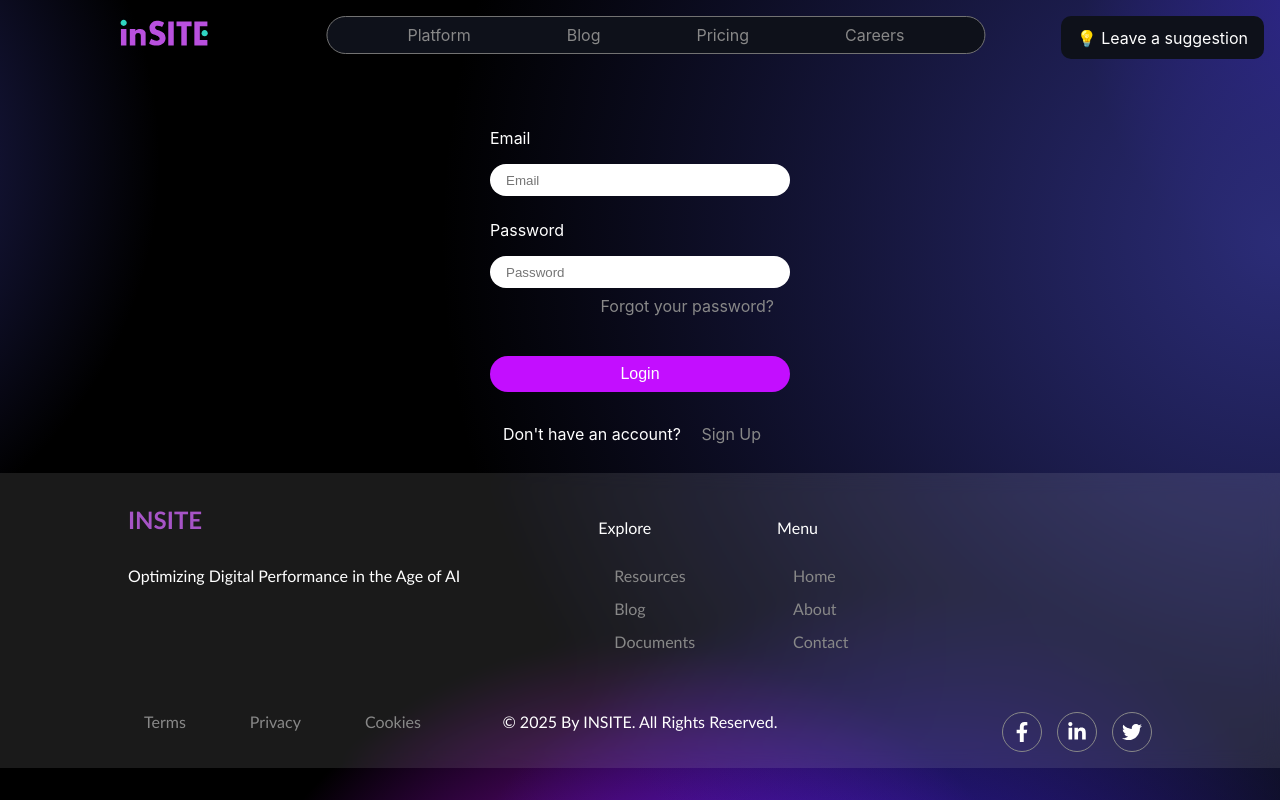
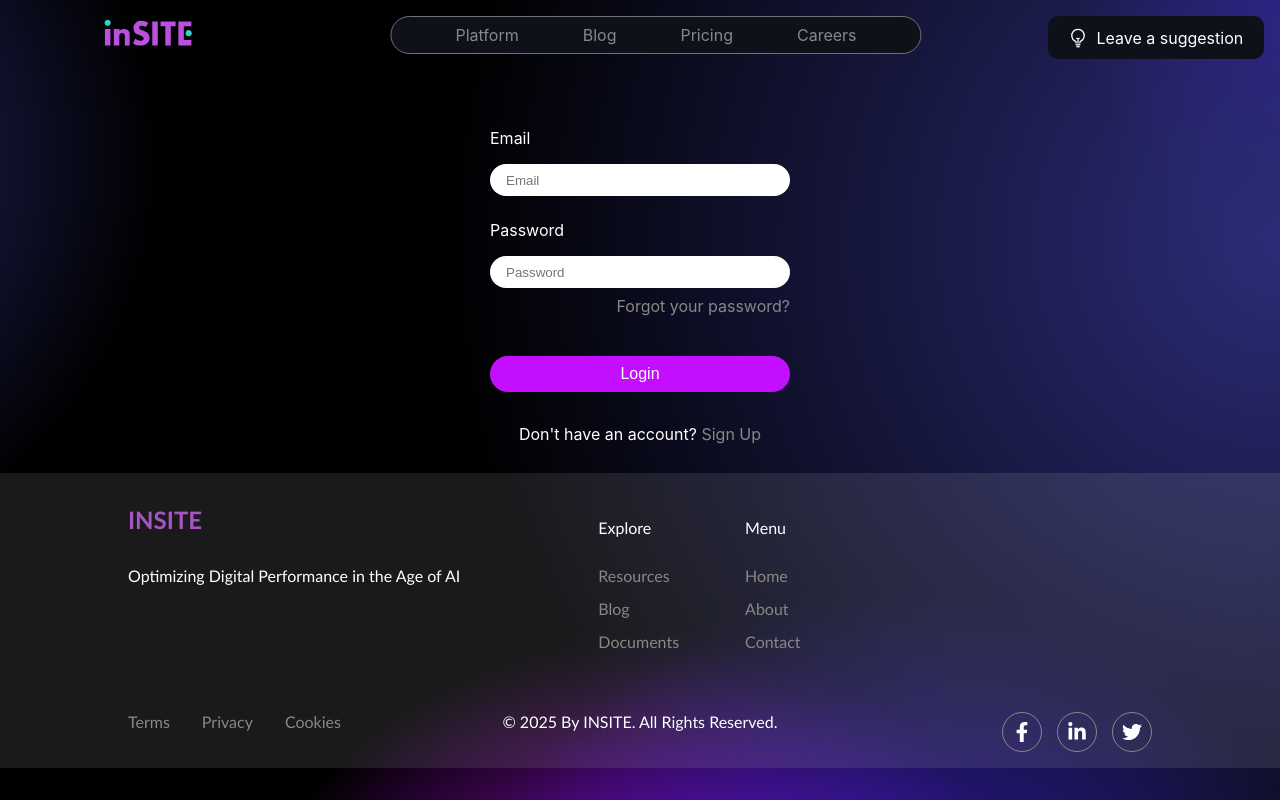
Before and after one commit to StamLord/inSite, a React (Create React App) app in the folder frontend/: page /account in a window 1280 px wide. Built offline with nearby package versions, Linux system fonts and the light colour scheme; no server answers.

Commit message:
Suggetion icon + style fixes

```diff
--- a/frontend/src/components/Navbar.jsx
+++ b/frontend/src/components/Navbar.jsx
@@ -10,10 +10,10 @@ const Navbar = () => {
             <Link to="/"><InsiteLogo/></Link>
         </div>
         <div className={styles.nav_center}>
-            <a href="#">Platform</a>
-            <a href="#">Blog</a>
-            <a href="#">Pricing</a>
-            <a href="#">Careers</a>
+            <a className={styles.nav_link} href="#">Platform</a>
+            <a className={styles.nav_link} href="#">Blog</a>
+            <a className={styles.nav_link} href="#">Pricing</a>
+            <a className={styles.nav_link} href="#">Careers</a>
         </div>
         <UserInfo />
     </nav>
--- a/frontend/src/components/Navbar.module.css
+++ b/frontend/src/components/Navbar.module.css
@@ -1,5 +1,3 @@
-@import '../styles/variables.css';
-
 .navbar {
     display: flex;
     justify-content: space-between;
@@ -11,13 +9,13 @@
     z-index: 10;
 }
 
-a {
-    color: white;
+.nav_link {
+    color: var(--color-muted);
     text-decoration: none;
     transition: color 0.3s ease;
 }
 
-a:hover {
+.nav_link:hover {
   color: var(--color-accent);
 }
 
--- a/frontend/src/components/UserInfo.jsx
+++ b/frontend/src/components/UserInfo.jsx
@@ -11,9 +11,19 @@ export default function UserInfo() {
         <div className={styles.loginContainer}>
             {disableUser?
                     <a
-                        className={styles.loginButton}
+                        className={styles.suggestionButton}
                         href="https://docs.google.com/forms/d/e/1FAIpQLSfxWxiMF8ZM_Ymg0jF2H-HsMwJk525zDgf2v2t6ght80asBog/viewform">
-                        💡 Leave a suggestion
+                        <svg
+                            width="20"
+                            xmlns="http://www.w3.org/2000/svg"
+                            fill="none"
+                            viewBox="0 0 24 24"
+                            stroke-width="1.5"
+                            stroke="currentColor"
+                            class="size-6">
+                            <path stroke-linecap="round" stroke-linejoin="round" d="M12 18v-5.25m0 0a6.01 6.01 0 0 0 1.5-.189m-1.5.189a6.01 6.01 0 0 1-1.5-.189m3.75 7.478a12.06 12.06 0 0 1-4.5 0m3.75 2.383a14.406 14.406 0 0 1-3 0M14.25 18v-.192c0-.983.658-1.823 1.508-2.316a7.5 7.5 0 1 0-7.517 0c.85.493 1.509 1.333 1.509 2.316V18" />
+                        </svg>
+                        Leave a suggestion
                     </a>
                 :
                 user?
--- a/frontend/src/components/UserInfo.module.css
+++ b/frontend/src/components/UserInfo.module.css
@@ -5,7 +5,7 @@
     background: none;
 }
 
-.loginContainer button, a {
+.loginContainer button{
     padding: 0rem 1rem;
     border: 0;
     border-radius: 10px;
@@ -14,7 +14,7 @@
     align-content: center;
 }
 
-.loginContainer button:hover, a:hover {
+.loginContainer button:hover{
     background-color: var(--color-accent);
     color: white;
 }
@@ -40,3 +40,26 @@
     align-content: center;
     color: white;
 }
+
+.suggestionButton {
+    display: flex;
+    gap: 8px;
+    align-items: center;
+    padding: 0rem 1.3rem;
+    border: 0;
+    border-radius: 10px;
+    background: var(--color-card);
+    color: white;
+    font-size: 1rem;
+    transition: background-color 0.3s ease;
+}
+
+.suggestionButton {
+    color: white;
+    text-decoration: none;
+}
+
+.suggestionButton:hover {
+    background-color: var(--color-accent);
+    color: white;
+}
```
